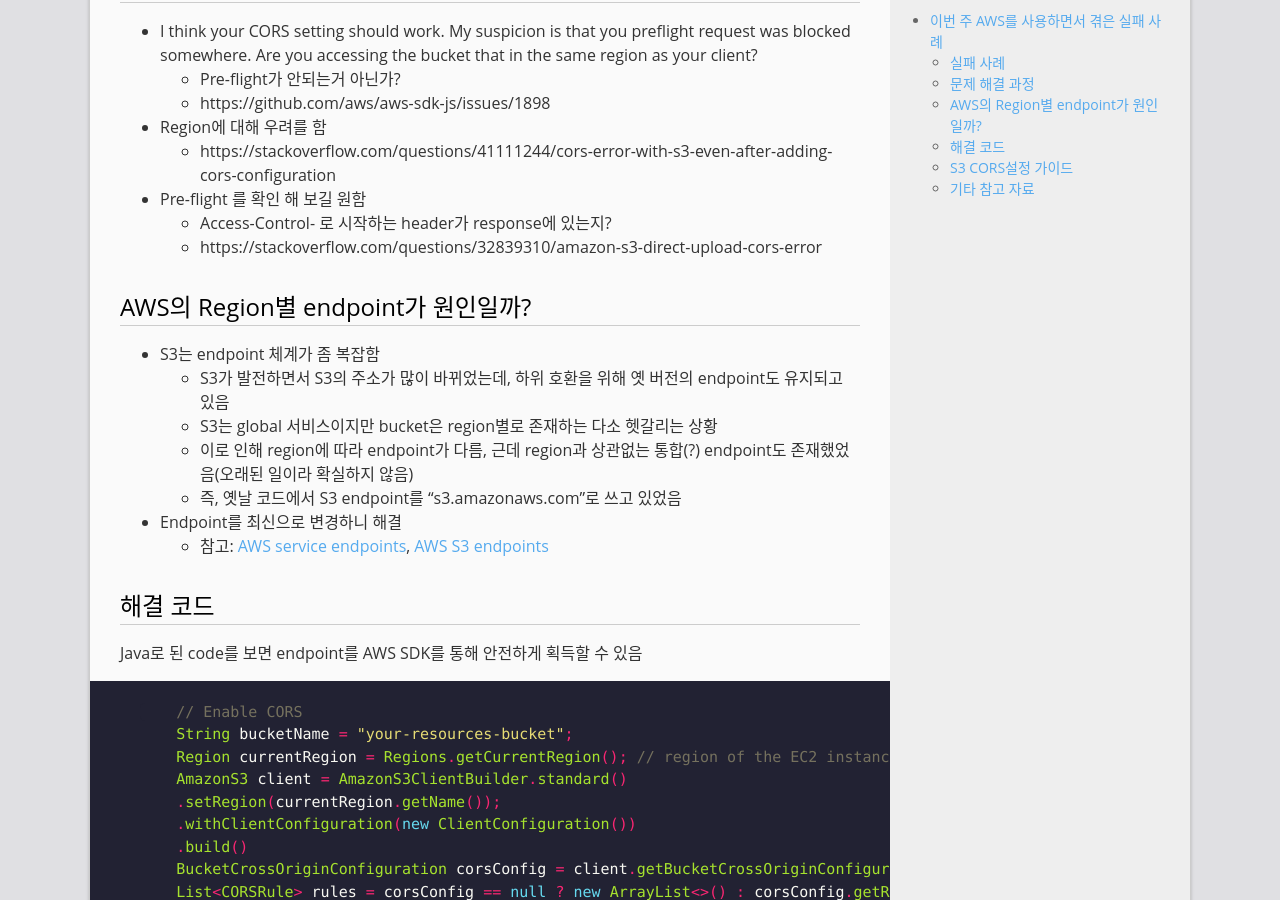
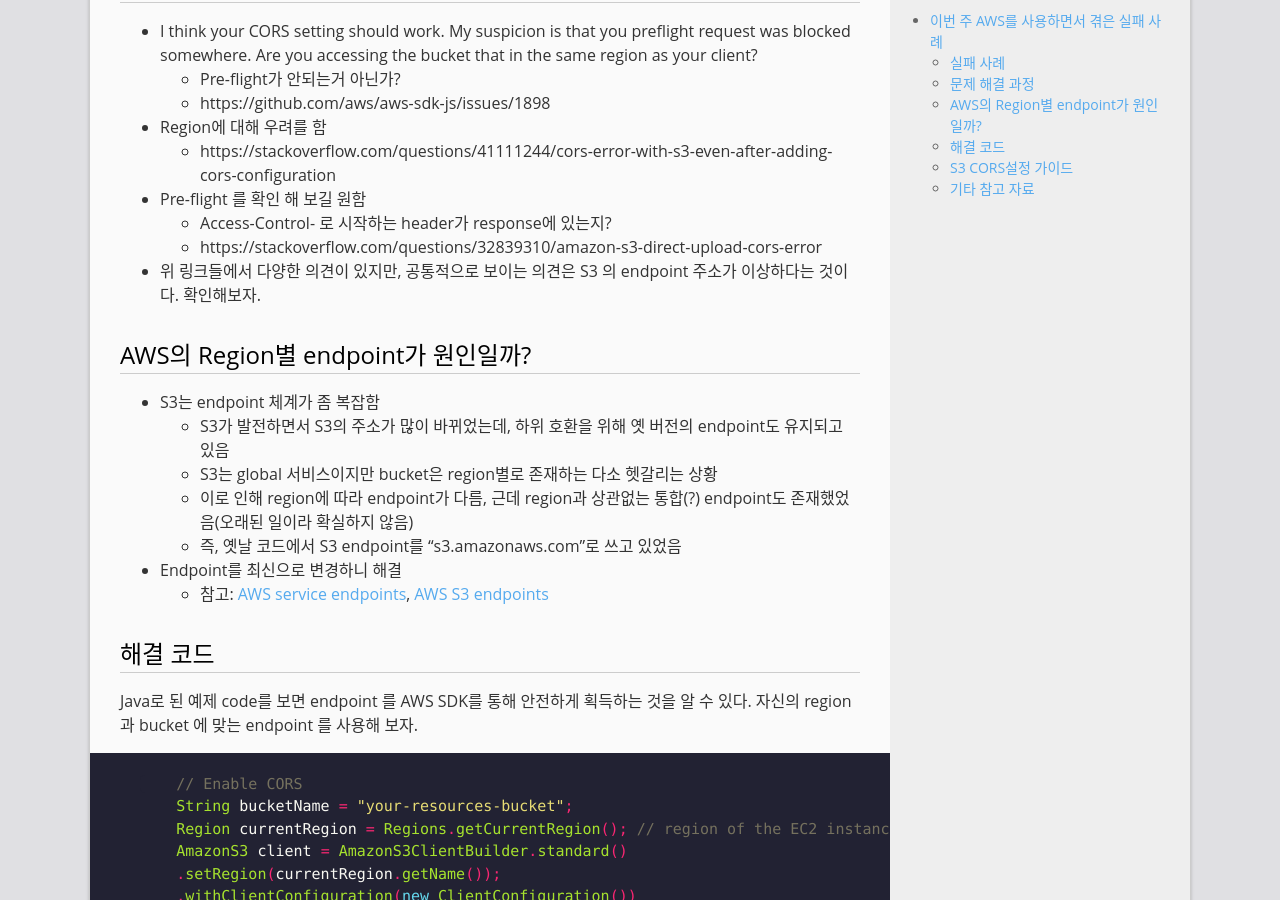
Before and after one commit to mystria/mystria.github.io, a Jekyll site: the page built from _posts/2019-05-21-fail-case-s3-cors-problem.md, in a window 1280 px wide and 900 px high, scrolled down 1792 px. Built offline with Jekyll 4.4.1, drawn with Linux system fonts in a browser that asks for light colours; comment, search, counter and statistics services are not loaded.

Commit message:
Update readability

```diff
--- a/_posts/2019-05-21-fail-case-s3-cors-problem.md
+++ b/_posts/2019-05-21-fail-case-s3-cors-problem.md
@@ -76,6 +76,8 @@
   - Access-Control- 로 시작하는 header가 response에 있는지?
   - https://stackoverflow.com/questions/32839310/amazon-s3-direct-upload-cors-error
 
+* 위 링크들에서 다양한 의견이 있지만, 공통적으로 보이는 의견은 S3 의 endpoint 주소가 이상하다는 것이다. 확인해보자.
+
 ## AWS의 Region별 endpoint가 원인일까?
 * S3는 endpoint 체계가 좀 복잡함
   - S3가 발전하면서 S3의 주소가 많이 바뀌었는데, 하위 호환을 위해 옛 버전의 endpoint도 유지되고 있음
@@ -86,7 +88,7 @@
   - 참고: [AWS service endpoints](https://docs.aws.amazon.com/general/latest/gr/rande.html#s3_region), [AWS S3 endpoints](https://docs.aws.amazon.com/general/latest/gr/s3.html)
 
 ## 해결 코드
-Java로 된 code를 보면 endpoint를 AWS SDK를 통해 안전하게 획득할 수 있음
+Java로 된 예제 code를 보면 endpoint 를 AWS SDK를 통해 안전하게 획득하는 것을 알 수 있다. 자신의 region 과 bucket 에 맞는 endpoint 를 사용해 보자.
   ~~~ java
     // Enable CORS
     String bucketName = "your-resources-bucket";
```
